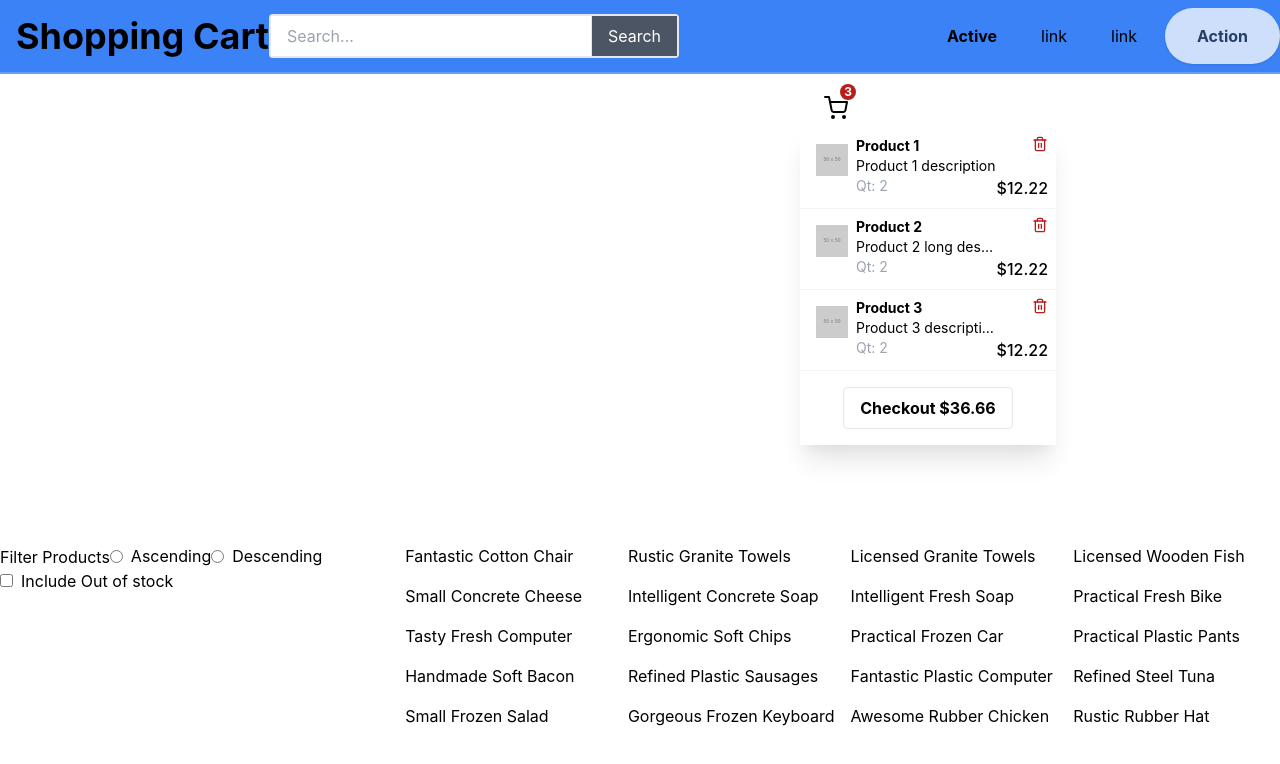
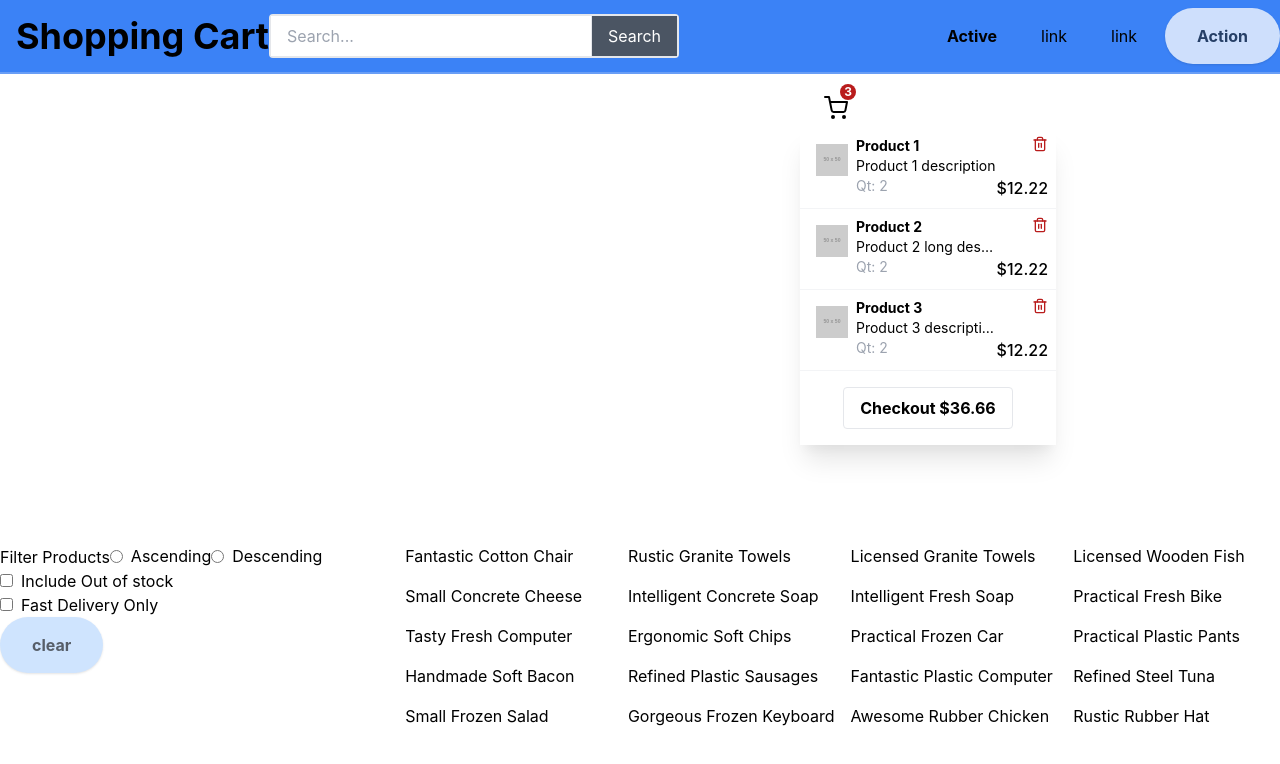
Before and after one commit to mugabee/React-Shopping, a React (Create React App) app: page / in a window 1280 px wide. Shown: the top 764 px of the page. Built offline with nearby package versions, Linux system fonts and the light colour scheme.

Commit message:
Creating and desgning the Product Filter component

```diff
--- a/src/components/ProductFilters.js
+++ b/src/components/ProductFilters.js
@@ -6,8 +6,8 @@ const ProductFilters = () => {
         <input
           type="radio"
           class="form-radio"
-          name="accountType"
-          value="personal"
+          name="group1"
+
         />
         <span class="ml-2">Ascending</span>
       </label>
@@ -16,16 +16,24 @@ const ProductFilters = () => {
           type="radio"
           class="form-radio"
           name="accountType"
-          value="personal"
+
         />
         <span class="ml-2">Descending</span>
       </label>
       <label class="flex items-center">
         <input type="checkbox" class="form-checkbox" />
-        <span class="ml-2">
-          Include Out of stock
-        </span>
+        <span class="ml-2">Include Out of stock</span>
       </label>
+      <label class="flex items-center">
+        <input type="checkbox" class="form-checkbox" />
+        <span class="ml-2">Fast Delivery Only</span>
+      </label>
+      <button
+        id="navAction"
+        class="mx-auto lg:mx-0 hover:underline bg-blue-200 text-gray-800 font-bold rounded-full mt-4 lg:mt-0 py-4 px-8 shadow opacity-75 focus:outline-none focus:shadow-outline transform transition hover:scale-105 duration-300 ease-in-out"
+      >
+        clear
+      </button>
     </div>
   );
 };
```
